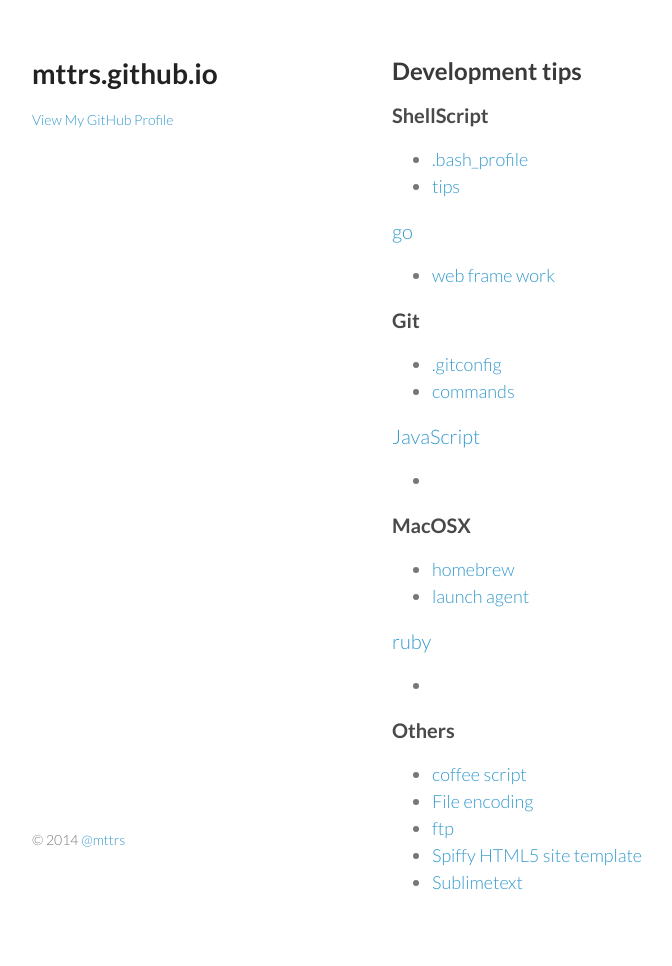
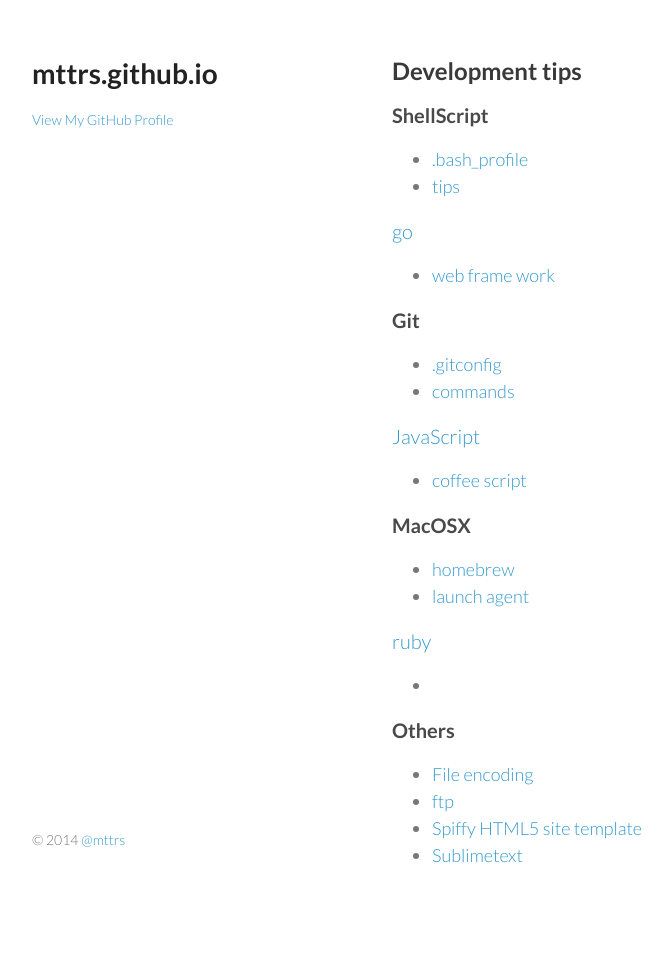
Before and after one commit to gitter-badger/mttrs.github.io, a Jekyll site: the page built from index.md, in a window 1280 px wide. Shown: the whole page, without its empty margins (178-850 px from the left). Built offline with Jekyll 4.4.1, drawn with Linux system fonts in a browser that asks for light colours; after the commit the page ends 939 px from its top, so only the background shows below that.

Commit message:
Update index.md

```diff
--- a/index.md
+++ b/index.md
@@ -84,11 +84,6 @@
     <h3>Others</h3>
     <ul>
       <li class="link-list">
-        <a href="https://github.com/mttrs/notes/blob/master/coffee_script.md" target="_blank">
-          coffee script
-        </a>
-      </li>
-      <li class="link-list">
         <a href="https://github.com/mttrs/notes/blob/master/change_char_code.md" target="_blank">
           File encoding
         </a>
```
Also changed, not shown: other parts of index.md (+2 -2 lines).
